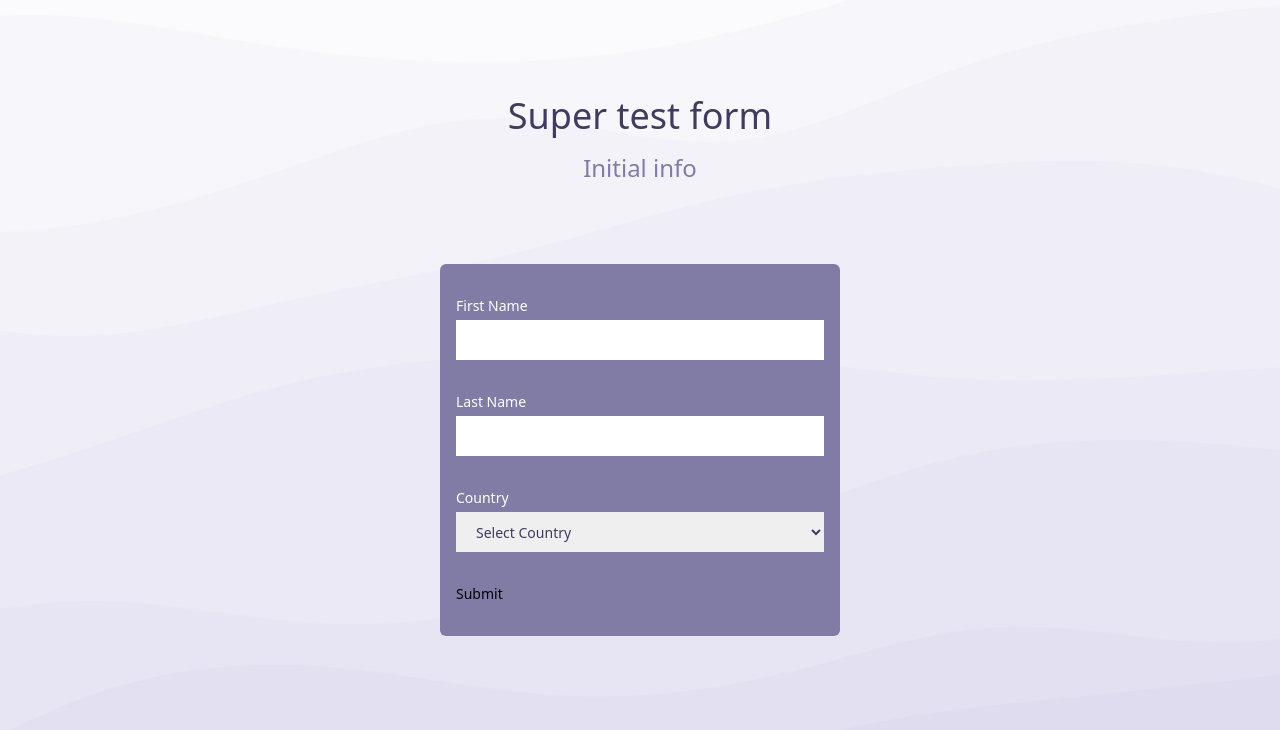
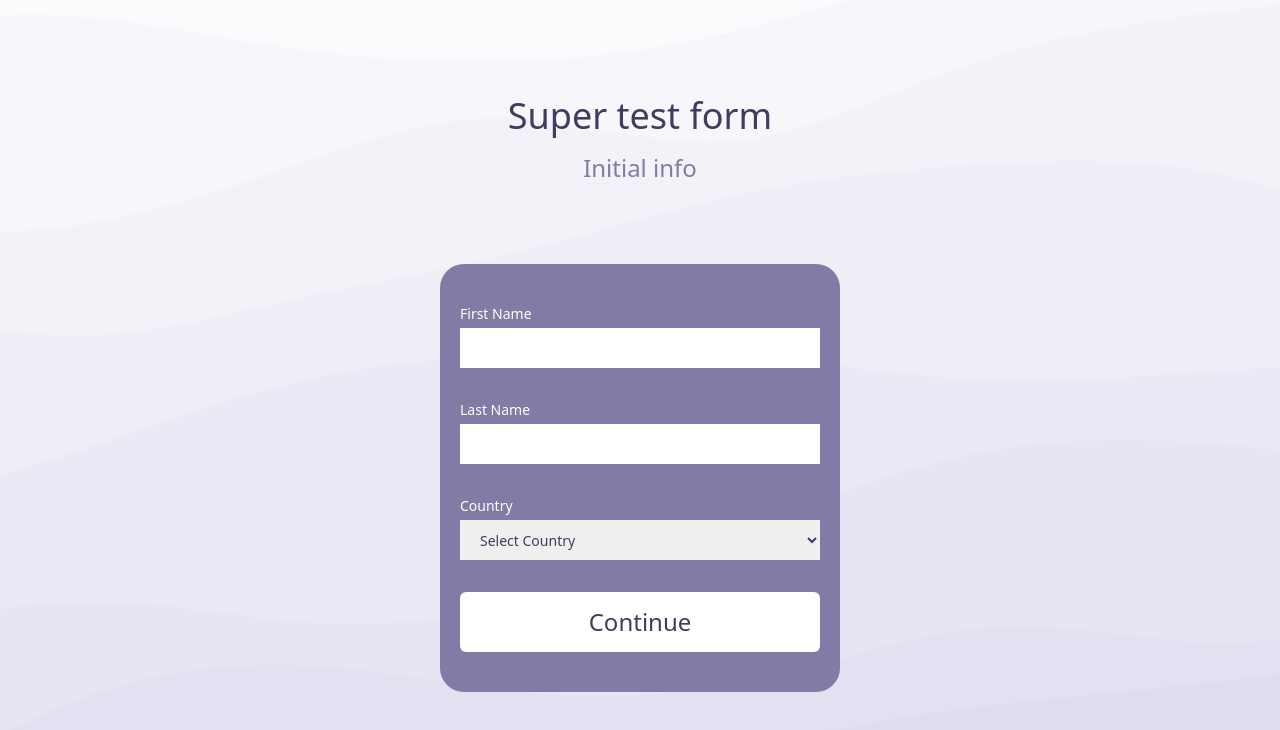
Before and after one commit to lvidal1/react-vite-multistep, a React (Vite) app: page /initial-info in a window 1280 px wide. Shown: the top 730 px of the page. Built offline with nearby package versions, Linux system fonts and the light colour scheme.

Commit message:
Add button component

```diff
--- /dev/null
+++ b/src/assets/styles/components/Button.module.scss
@@ -0,0 +1,4 @@
+.button {
+  @apply h-15 text-lg md:text-2xl w-full rounded-md;
+  @apply bg-white text-purple-200 text-center font-medium;
+}
--- a/src/assets/styles/components/PersonalForm.module.scss
+++ b/src/assets/styles/components/PersonalForm.module.scss
@@ -1,4 +1,4 @@
 .container {
-  @apply bg-purple-100 max-w-sm/1 mx-auto rounded-md;
-  @apply px-4 py-8 space-y-8;
+  @apply bg-purple-100 max-w-sm/1 mx-auto rounded-3xl;
+  @apply px-5 py-10 space-y-8;
 }
--- /dev/null
+++ b/src/components/Button.tsx
@@ -0,0 +1,17 @@
+import styles from '@styles/components/Button.module.scss';
+
+type ButtonProps = {
+  dataTestId: string;
+  disabled: boolean;
+  label: string;
+};
+
+function Button({ dataTestId, label, disabled }: ButtonProps) {
+  return (
+    <button className={styles.button} data-testid={dataTestId} disabled={disabled}>
+      {label}
+    </button>
+  );
+}
+
+export default Button;
--- a/src/components/PersonalForm.tsx
+++ b/src/components/PersonalForm.tsx
@@ -4,6 +4,7 @@ import { yupResolver } from '@hookform/resolvers/yup';
 import styles from '@styles/components/PersonalForm.module.scss';
 import Input from './Input';
 import Select from './Select';
+import Button from './Button';
 
 type FormValues = {
   firstName: string;
@@ -60,7 +61,7 @@ const PersonalForm = ({ saveData }: FormProps) => {
         label="Country"
         error={errors.country?.message}
       />
-      <button type="submit">Submit</button>
+      <Button label={'Continue'} dataTestId={'button'} disabled={false} />
     </form>
   );
 };
--- a/tailwind.config.js
+++ b/tailwind.config.js
@@ -7,6 +7,9 @@ export default {
         "purple-100": "#817CA5",
         "purple-200": "#413C5F"
       },
+      height: {
+        '15': '3.75rem'
+      },
       maxWidth: {
         'sm/1': '25rem',
         '8xl': '90rem',
```
